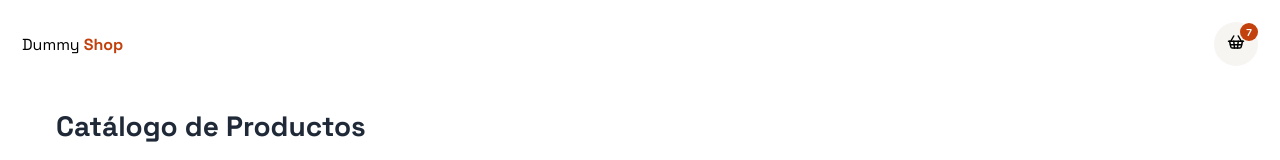
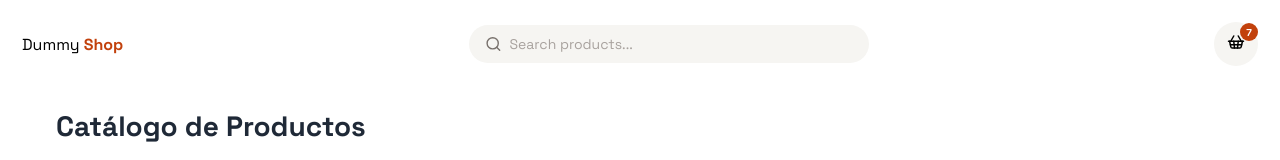
Before and after one commit to olinaresucol/dummy-store, a React (Vite) app: page / in a window 1280 px wide. Shown: the top 160 px of the page. Built offline with nearby package versions, Linux system fonts and the light colour scheme.

Commit message:
feat(components): header/searchBar

```diff
--- a/src/components/header/Header.css
+++ b/src/components/header/Header.css
@@ -3,12 +3,43 @@
     display: flex;
     justify-content: space-between;
     align-items: center;
+    gap: 16px;
 }
 
 .logo strong {
-    color: var(--primary)
+    color: var(--primary);
 }
 
+/* --- Barra de Búsqueda --- */
+.search-bar {
+    display: flex;
+    align-items: center;
+    gap: 8px;
+    background-color: #F6F5F2;
+    padding: 10px 16px;
+    border-radius: 999px;
+    flex: 1;
+    max-width: 400px; /* Límite de ancho para que no ocupe toda la pantalla */
+}
+
+.search-icon {
+    color: #78716C;
+}
+
+.search-bar input {
+    border: none;
+    background: transparent;
+    outline: none;
+    width: 100%;
+    font-size: 14px;
+    color: #1C1917;
+}
+
+.search-bar input::placeholder {
+    color: #A8A29E;
+}
+
+/* --- Botón del Carrito --- */
 .cart-btn {
     background: #F6F5F2;
     border: none;
@@ -17,6 +48,8 @@
     height: 44px;
     border-radius: 50%;
     position: relative;
+    cursor: pointer;
+    flex-shrink: 0;
 }
 
 .cart-btn-count {
--- a/src/components/header/Header.jsx
+++ b/src/components/header/Header.jsx
@@ -1,17 +1,30 @@
-import { ShoppingBasket } from "lucide-react"
+import { ShoppingBasket, Search } from "lucide-react"
 import "./Header.css"
 
-export const Header = (props) => {
-    const { amount } = props
+export const Header = ({ amount, searchQuery, onSearchChange }) => {
     return (
-        <div className="header">
+        <header className="header">
+            {/* Logo */}
             <p className="logo">
                 Dummy <strong>Shop</strong>
             </p>
-            <button className="cart-btn">
+
+            {/* Barra de Búsqueda */}
+            <div className="search-bar">
+                <Search size={18} className="search-icon" />
+                <input
+                    type="text"
+                    placeholder="Search products..."
+                    value={searchQuery || ""}
+                    onChange={(e) => onSearchChange && onSearchChange(e.target.value)}
+                />
+            </div>
+
+            {/* Botón del Carrito */}
+            <button className="cart-btn" aria-label="Carrito de compras">
                 <ShoppingBasket size={18} />
                 <p className="cart-btn-count">{amount}</p>
             </button>
-        </div>
-    )
-}
+        </header>
+    );
+};
--- /dev/null
+++ b/src/components/section/Section.jsx
@@ -0,0 +1,8 @@
+export const Section = ({ title, children }) => {
+    return (
+        <section className="section">
+            {title && <h2 className="section-title">{title}</h2>}
+            {children}
+        </section>
+    );
+}
--- a/src/pages/home/Home.jsx
+++ b/src/pages/home/Home.jsx
@@ -1,18 +1,31 @@
+import { useState } from "react"
 import { Header } from "../../components/header/Header"
+import { Section } from "../../components/section/Section"
 import { ProductGrid } from "../../components/productGrid/ProductGrid"
 import { data } from "../../utils/data.js"
 
 // componente padre
 const Home = () => {
     const { products } = data
+    const [searchQuery, setSearchQuery] = useState("")
+
+    const filteredProducts = products.filter(
+        (producto) => producto.title.toLowerCase().includes(searchQuery.toLowerCase())
+    )
 
     // .jsx => una fn js que retorna html
     return (
         <main>
             {/* componentes hijo */}
-            <Header amount={7} />
+            <Header
+                amount={7}
+                searchQuery={searchQuery}
+                onSearchChange={setSearchQuery}
+            />
 
-            <ProductGrid productos={products} />
+            <Section>
+                <ProductGrid productos={filteredProducts} />
+            </Section>
         </main>
     )
 }
```
